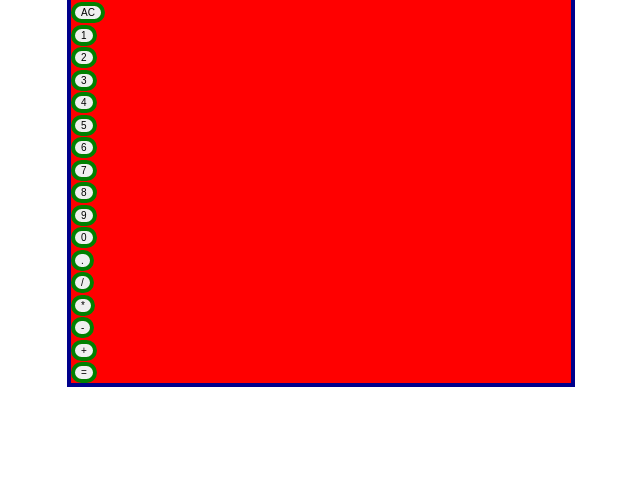
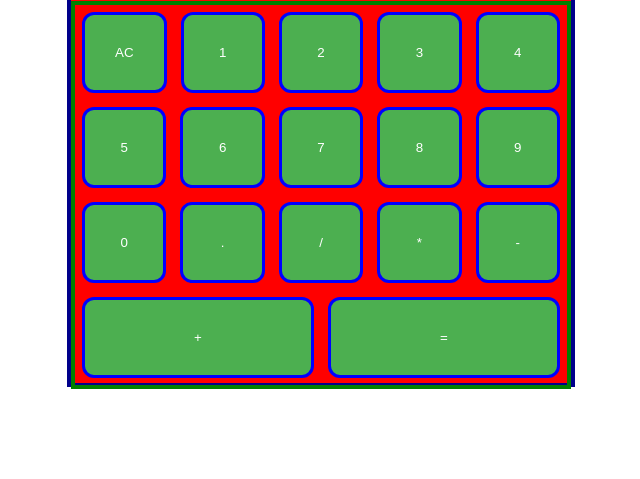
Before and after one commit to rachannzz/calculator, a plain HTML site: page index.html in a window 1280 px wide. Shown: the part 321-800 px from the top of the page, without its empty margins (319-959 px from the left). Drawn offline with Linux system fonts and the light colour scheme.

Commit message:
finished adding the buttons

```diff
--- a/index.html
+++ b/index.html
@@ -11,57 +11,46 @@
 
     <div class="box">
 
-            <div class="display"><p>0</p></div>
+            <div class="display"><p>0.0</p></div>
 
-            <div >
+            <div class="buttons">
                 <button class="button buttonac">AC</button>
-            </div>
-            <div >
+
+
                 <button class="button button1">1</button>
-            </div>
-            <div >
+
+
                 <button class="button button2">2</button>
-            </div>
-            <div >
+
+
                 <button class="button button3">3</button>
-            </div>
-            <div >
+
+
                 <button class="button button4">4</button>
-            </div>
-            <div >
+
+
                 <button class="button button5">5</button>
-            </div>
-            <div >
+
                 <button class="button button6">6</button>
-            </div>
-            <div >
+
                 <button class="button button7">7</button>
-            </div>
-            <div >
+
                 <button class="button button8">8</button>
-            </div>
-            <div >
+
                 <button class="button button9">9</button>
-            </div>
-            <div >
+
                 <button class="button button0">0</button>
-            </div>
-            <div >
+
                 <button class="button button.">.</button>
-            </div>
-            <div >
+
                 <button class="button button/">/</button>
-            </div>
-            <div >
+
                 <button class="button button*">*</button>
-            </div>
-            <div >
+
                 <button class="button button-">-</button>
-            </div>
-            <div >
+
                 <button class="button button+">+</button>
-            </div>
-            <div >
+
                 <button class="button button=">=</button>
             </div>
 
--- a/style.css
+++ b/style.css
@@ -3,7 +3,6 @@
 .html{
     box-sizing: border-box;
   }
-
 
 body{
     display: flex;
@@ -15,7 +14,7 @@ body{
     display: flex;
     background-color: red;
     flex-direction: column;
-    justify-content: space-between;
+    justify-content: flex-start;
     border: 4px solid darkblue;
     width: 500px;
     height: 500px;
@@ -31,7 +30,6 @@ body{
    height: 100px;
 }
 
-
 .display p{
     display: flex;
     align-items: flex-end;
@@ -39,18 +37,24 @@ body{
     font-size: 50px;
     height:50px;
     overflow: hidden;
+}
 
-
+.buttons{
+    border:4px solid green;
+    display: flex;
+    flex-wrap: wrap;
 
 }
 
-
-.button{
-    border:4px solid green;
-    display: flex;
-    flex-direction: column;
-    justify-content: flex-end;
-
-    font-size: 10px;
+.button {
+    background-color: #4CAF50;
+    border: 3px solid blue;
+    color: white;
+    padding: 30px;
+    text-align: center;
+    font-size: 15 px;
+    margin: 7px;
+    cursor: pointer;
     border-radius: 12px;
-}
+    flex: 1 1 0;
+  }
```
